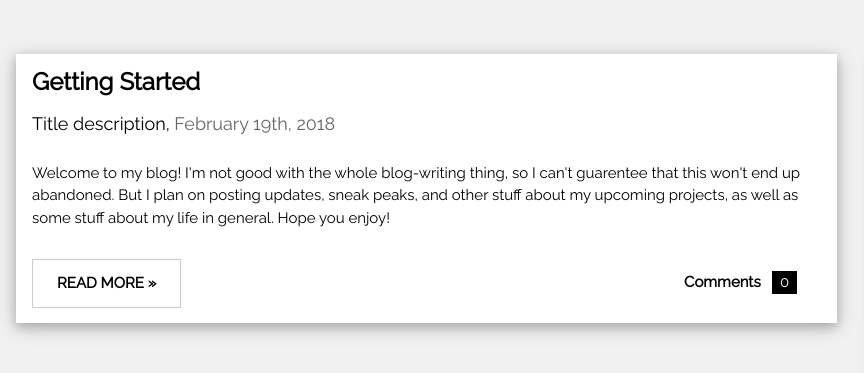
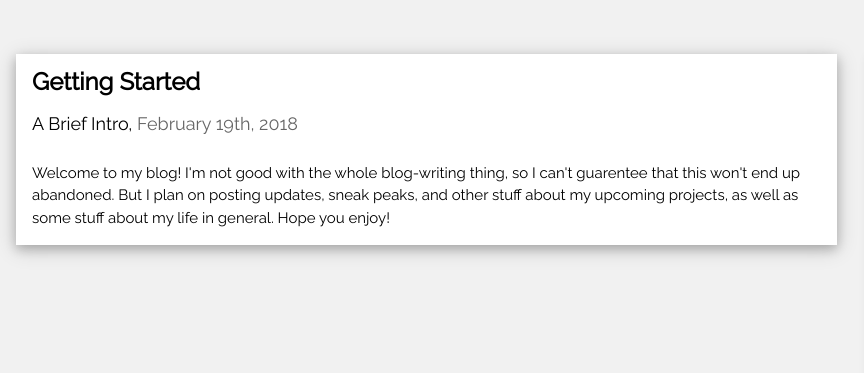
Before and after one commit to DadliestCatch/DadliestCatch.github.io, a plain HTML site: page index.html in a window 1280 px wide. Shown: the part 143-516 px from the top of the page, 0-864 px from the left. Drawn offline with nearby package versions, Linux system fonts and the light colour scheme; grey boxes are pictures that could not be loaded.

Commit message:
A few fixes

```diff
--- a/index.html
+++ b/index.html
@@ -29,19 +29,11 @@ and is wrapped around the whole page content, except for the footer in this exam
   <div class="w3-card-4 w3-margin w3-white">
     <div class="w3-container">
       <h3><b>Getting Started</b></h3>
-      <h5>Title description, <span class="w3-opacity">February 19th, 2018</span></h5>
+      <h5>A Brief Intro, <span class="w3-opacity">February 19th, 2018</span></h5>
     </div>
 
     <div class="w3-container">
       <p>Welcome to my blog! I'm not good with the whole blog-writing thing, so I can't guarentee that this won't end up abandoned. But I plan on posting updates, sneak peaks, and other stuff about my upcoming projects, as well as some stuff about my life in general. Hope you enjoy!</p>
-      <div class="w3-row">
-        <div class="w3-col m8 s12">
-          <p><button class="w3-button w3-padding-large w3-white w3-border"><b>READ MORE »</b></button></p>
-        </div>
-        <div class="w3-col m4 w3-hide-small">
-          <p><span class="w3-padding-large w3-right"><b>Comments  </b> <span class="w3-tag">0</span></span></p>
-        </div>
-      </div>
     </div>
   </div>
 </div>
```
